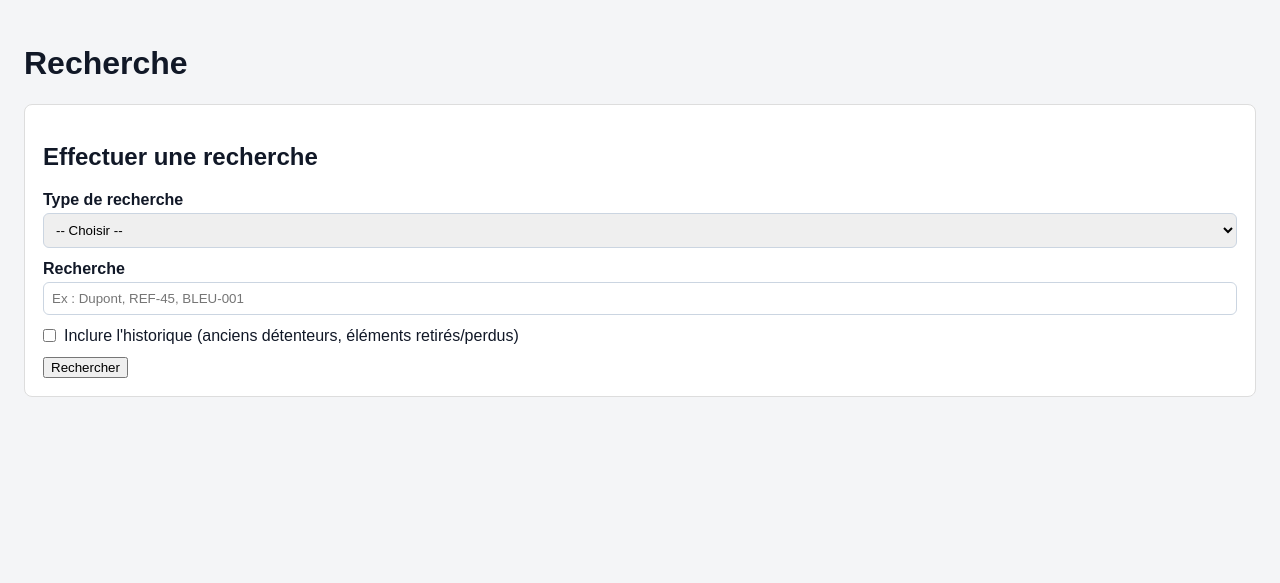
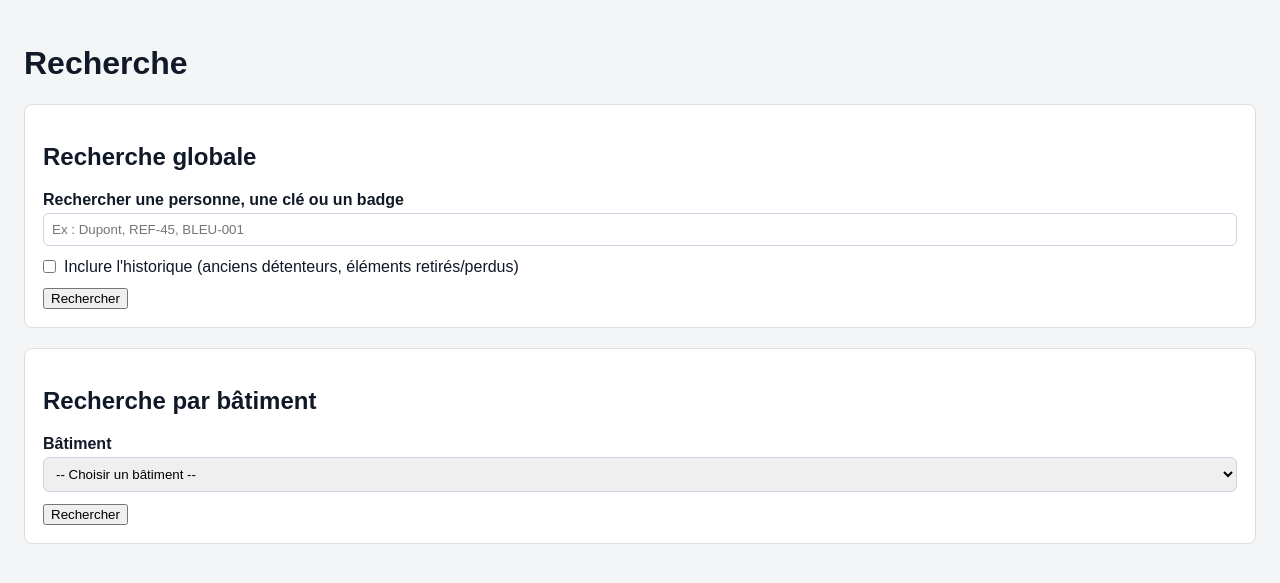
Before and after one commit to Lecodeurfouuu/gestion-trousseaux-mairie, a PHP site: page /recherche.php in a window 1280 px wide. Shown: the part 98-681 px from the top of the page. Run offline with PHP 8.4, Linux system fonts and the light colour scheme; data that the repository does not hold is empty.

Commit message:
Update(recherche.php)modification de la recherche. Une recherche globale avec personne,clé/badge et une recherche par bâtiment.

```diff
--- a/recherche.php
+++ b/recherche.php
@@ -5,7 +5,6 @@ require_once 'includes/fonctions.php';
 $page_title = "Recherche";
 include 'includes/header.php';
 
-$type_recherche     = $_GET['type_recherche'] ?? '';
 $terme              = trim($_GET['terme'] ?? '');
 $id_batiment_search = (int)($_GET['id_batiment'] ?? 0);
 $inclure_historique = isset($_GET['inclure_historique']) && $_GET['inclure_historique'] === '1';
@@ -22,7 +21,8 @@ try {
     $batiments = [];
 }
 
-if ($type_recherche === 'batiment' && $id_batiment_search > 0) {
+// Recherche bâtiment
+if ($id_batiment_search > 0) {
     try {
         $requeteRechercheBatiment = $pdo->prepare("
             SELECT
@@ -62,13 +62,14 @@ if ($type_recherche === 'batiment' && $id_batiment_search > 0) {
         $resultats_batiment = $requeteRechercheBatiment->fetchAll(PDO::FETCH_ASSOC);
     } catch (PDOException $e) {
         error_log("Erreur SQL recherche bâtiment : " . $e->getMessage());
-        $message = "Une erreur est survenue lors de la recherche. Veuillez réessayer.";
+        $message = "Une erreur est survenue lors de la recherche. Veuillez réssayer.";
     }
 }
 
-if ($terme !== '' && in_array($type_recherche, ['personne', 'element'])) {
+// Recherche globale (personnes + clés/badges simultanément)
+if ($terme !== '') {
     try {
-        if ($type_recherche === 'personne') {
+        // Personnes
         $requeteRecherchePersonne = $pdo->prepare("
             SELECT
                     p.nom,
@@ -92,15 +93,12 @@ if ($terme !== '' && in_array($type_recherche, ['personne', 'element'])) {
                 OR p.prenom LIKE :terme
                 OR CONCAT(p.prenom, ' ', p.nom) LIKE :terme
                 OR CONCAT(p.nom, ' ', p.prenom) LIKE :terme
-                ORDER BY p.nom, p.prenom, t.numero_trousseau
+            ORDER BY p.nom, p.prenom
         ");
         $requeteRecherchePersonne->execute([':terme' => '%' . $terme . '%']);
         $resultats_personnes = $requeteRecherchePersonne->fetchAll(PDO::FETCH_ASSOC);
 
-        } elseif ($type_recherche === 'element') {
-
-            // Si historique inclus : on cherche dans tous les éléments (retirés/perdus aussi)
-            // et on joint TOUS les anciens détenteurs via historique_trousseaux
+        // Clés et badges
         if ($inclure_historique) {
             $requeteRechercheElement = $pdo->prepare("
                 SELECT
@@ -190,9 +188,6 @@ if ($terme !== '' && in_array($type_recherche, ['personne', 'element'])) {
         $requeteRechercheElement->execute([':terme' => '%' . $terme . '%']);
         $resultats_elements = $requeteRechercheElement->fetchAll(PDO::FETCH_ASSOC);
 
-        } else {
-            $message = "Type de recherche invalide.";
-        }
     } catch (PDOException $e) {
         error_log("Erreur SQL recherche : " . $e->getMessage());
         $message = "Une erreur est survenue lors de la recherche. Veuillez réessayer.";
@@ -200,21 +195,13 @@ if ($terme !== '' && in_array($type_recherche, ['personne', 'element'])) {
 }
 ?>
 
-<!-- Formulaire de recherche -->
 <h1>Recherche</h1>
+
+<!-- Recherche globale -->
 <div class="card">
-    <h2>Effectuer une recherche</h2>
+    <h2>Recherche globale</h2>
     <form method="GET" action="recherche.php">
-        <label for="type_recherche">Type de recherche</label>
-        <select id="type_recherche" name="type_recherche" required onchange="toggleChamps(this.value)">
-            <option value="">-- Choisir --</option>
-            <option value="personne" <?= $type_recherche === 'personne' ? 'selected' : '' ?>>Personne</option>
-            <option value="element"  <?= $type_recherche === 'element'  ? 'selected' : '' ?>>Clé ou badge</option>
-            <option value="batiment" <?= $type_recherche === 'batiment' ? 'selected' : '' ?>>Bâtiment</option>
-        </select>
-
-        <div id="champ-terme" <?= $type_recherche === 'batiment' ? 'style="display:none;"' : '' ?>>
-            <label for="terme">Recherche</label>
+        <label for="terme">Rechercher une personne, une clé ou un badge</label>
         <input
             id="terme"
             type="text"
@@ -230,9 +217,14 @@ if ($terme !== '' && in_array($type_recherche, ['personne', 'element'])) {
                    <?= $inclure_historique ? 'checked' : '' ?>>
             Inclure l'historique (anciens détenteurs, éléments retirés/perdus)
         </label>
+        <button type="submit">Rechercher</button>
+    </form>
 </div>
 
-        <div id="champ-batiment" <?= $type_recherche !== 'batiment' ? 'style="display:none;"' : '' ?>>
+<!-- Recherche bâtiment -->
+<div class="card">
+    <h2>Recherche par bâtiment</h2>
+    <form method="GET" action="recherche.php">
         <label for="id_batiment">Bâtiment</label>
         <select id="id_batiment" name="id_batiment">
             <option value="">-- Choisir un bâtiment --</option>
@@ -242,31 +234,22 @@ if ($terme !== '' && in_array($type_recherche, ['personne', 'element'])) {
                 </option>
             <?php endforeach; ?>
         </select>
-        </div>
-
         <button type="submit">Rechercher</button>
     </form>
 </div>
 
-<script>
-function toggleChamps(type) {
-    document.getElementById('champ-terme').style.display    = (type === 'batiment') ? 'none' : 'block';
-    document.getElementById('champ-batiment').style.display = (type === 'batiment') ? 'block' : 'none';
-}
-</script>
-
 <?php afficherMessage($message); ?>
 
+<?php if ($terme !== '' && empty($resultats_personnes) && empty($resultats_elements)) : ?>
+    <div class="card">
+        <p>Aucun résultat trouvé pour "<?= htmlspecialchars($terme) ?>".</p>
+    </div>
+<?php endif; ?>
 
-<!-- Affichage des résultats de la recherche de personnes -->
-
-<?php if ($type_recherche === 'personne' && $terme !== '') : ?>
+<!-- Résultats personnes -->
+<?php if (!empty($resultats_personnes)) : ?>
     <div class="card">
-        <h2>Résultats de la recherche de personnes</h2>
-
-        <?php if (empty($resultats_personnes)) : ?>
-            <p>Aucun résultat trouvé pour "<?= htmlspecialchars($terme) ?>".</p>
-        <?php else : ?>
+        <h2>Personnes</h2>
         <table>
             <thead>
                 <tr>
@@ -299,9 +282,7 @@ function toggleChamps(type) {
 
                         <td>
                             <?php if (!empty($personne['id_trousseau'])) : ?>
-                                    <a href="fiche_trousseau.php?id=<?= (int)$personne['id_trousseau'] ?>">
-                                        Voir la fiche
-                                    </a>
+                                <a href="fiche_trousseau.php?id=<?= (int)$personne['id_trousseau'] ?>">Voir la fiche</a>
                             <?php else : ?>
                                 -
                             <?php endif; ?>
@@ -310,21 +291,13 @@ function toggleChamps(type) {
                 <?php endforeach; ?>
             </tbody>
         </table>
-        <?php endif; ?>
-
     </div>
 <?php endif; ?>
 
-
-<!-- Affichage des résultats de la recherche clés/badges -->
-
-<?php if ($type_recherche === 'element' && $terme !== '') : ?>
+<!-- Résultats clés/badges -->
+<?php if (!empty($resultats_elements)) : ?>
     <div class="card">
-        <h2>Résultats de la recherche de clés/badges</h2>
-
-        <?php if (empty($resultats_elements)) : ?>
-            <p>Aucun résultat trouvé pour "<?= htmlspecialchars($terme) ?>".</p>
-        <?php else : ?>
+        <h2>Clés et badges</h2>
         <?php if ($inclure_historique) : ?>
             <p><small>Résultats incluant l'historique complet — actifs et anciens détenteurs.</small></p>
         <?php endif; ?>
@@ -373,9 +346,7 @@ function toggleChamps(type) {
                         <td><?= htmlspecialchars($element['statut_element'] ?? '-') ?></td>
                         <td>
                             <?php if (!empty($element['id_trousseau'])) : ?>
-                                    <a href="fiche_trousseau.php?id=<?= (int)$element['id_trousseau'] ?>">
-                                        Voir la fiche
-                                    </a>
+                                <a href="fiche_trousseau.php?id=<?= (int)$element['id_trousseau'] ?>">Voir la fiche</a>
                             <?php else : ?>
                                 -
                             <?php endif; ?>
@@ -384,14 +355,11 @@ function toggleChamps(type) {
                 <?php endforeach; ?>
             </tbody>
         </table>
-        <?php endif; ?>
-
     </div>
 <?php endif; ?>
 
 <!-- Résultats recherche bâtiment -->
-<?php if ($type_recherche === 'batiment' && $id_batiment_search > 0) : ?>
-    <?php
+<?php if ($id_batiment_search > 0) :
     $nomBatimentChoisi = '';
     foreach ($batiments as $bat) {
         if ((int)$bat['id_batiment'] === $id_batiment_search) {
```
Lines whose indentation alone changed are shown as unchanged.
